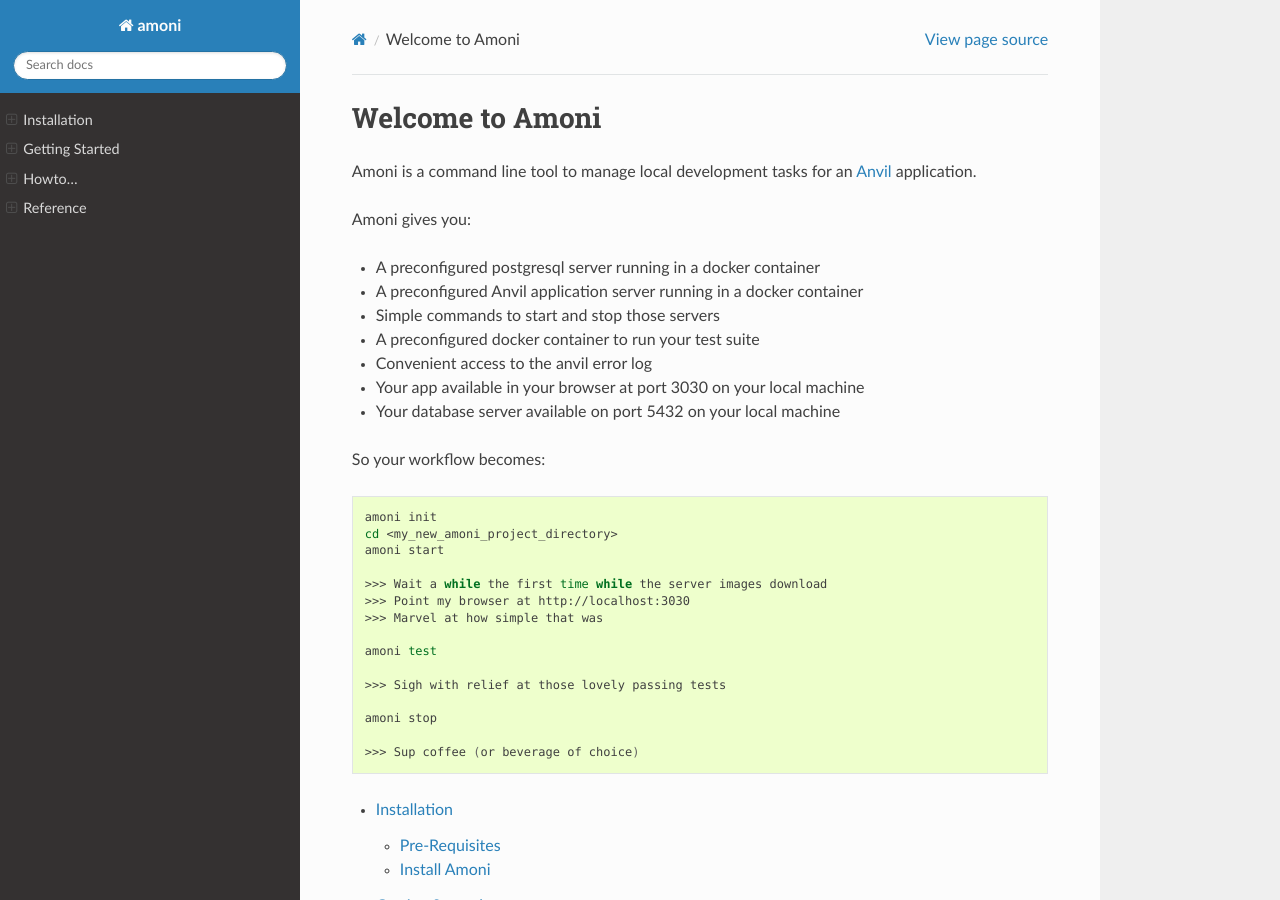
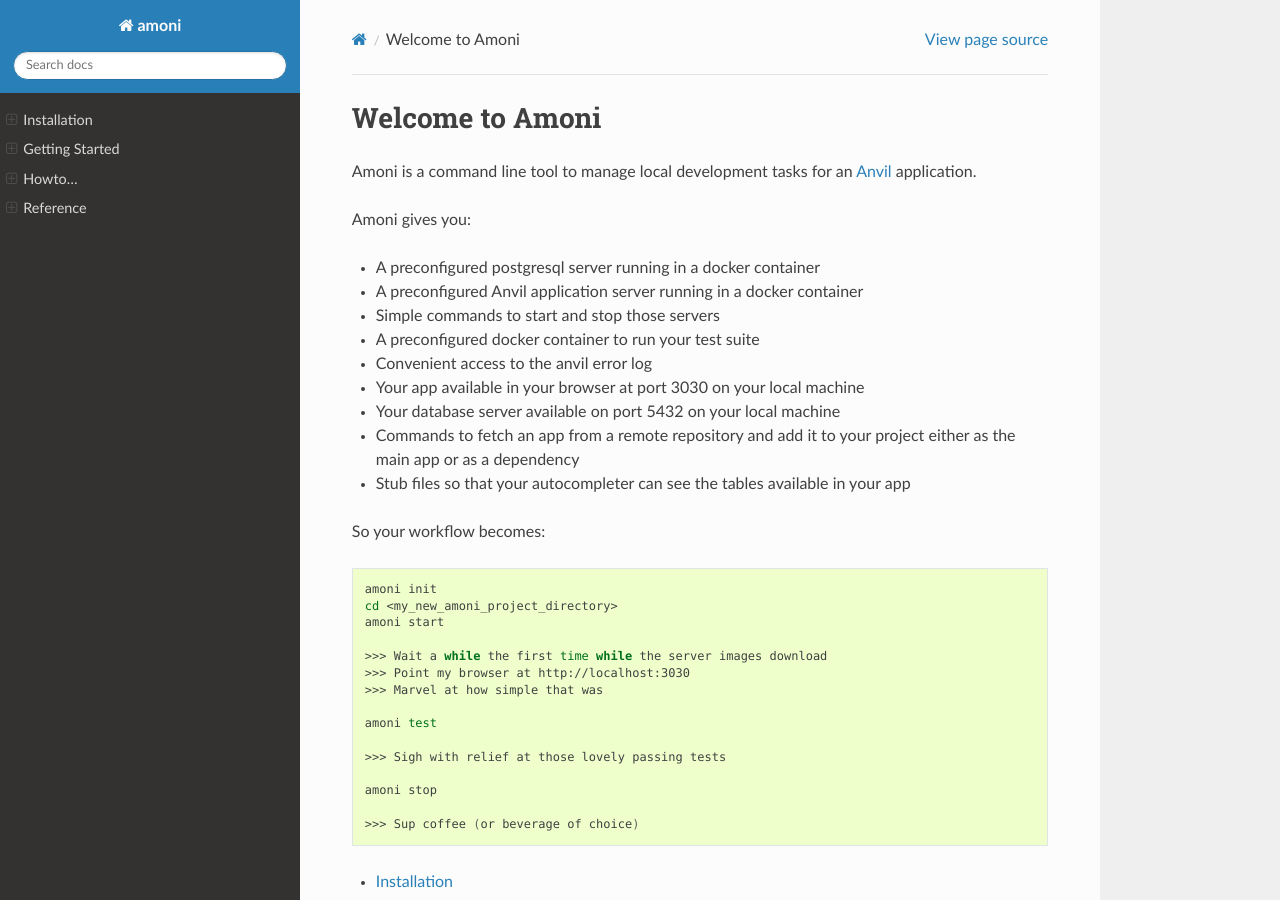
Before and after one commit to anvilistas/amoni, a Sphinx documentation site: the page built from docs/index.rst, in a window 1280 px wide and 900 px high. Built offline with Sphinx 7.4.7 and the Read the Docs theme 2.0.0, drawn with Linux system fonts in a browser that asks for light colours.

Commit message:
Add missing features to docs

```diff
--- a/docs/index.rst
+++ b/docs/index.rst
@@ -12,6 +12,8 @@
 * Convenient access to the anvil error log
 * Your app available in your browser at port 3030 on your local machine
 * Your database server available on port 5432 on your local machine
+* Commands to fetch an app from a remote repository and add it to your project either as the main app or as a dependency
+* Stub files so that your autocompleter can see the tables available in your app
 
 So your workflow becomes:
 
```
